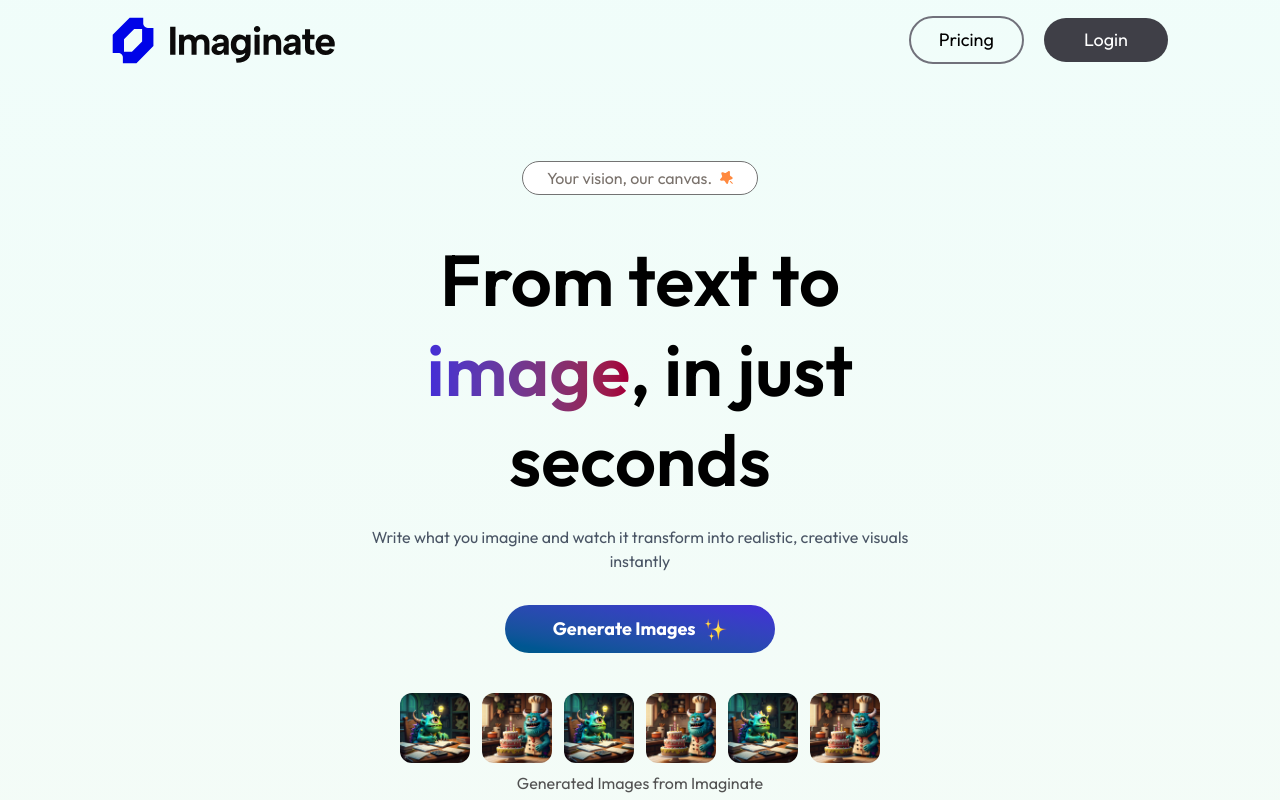
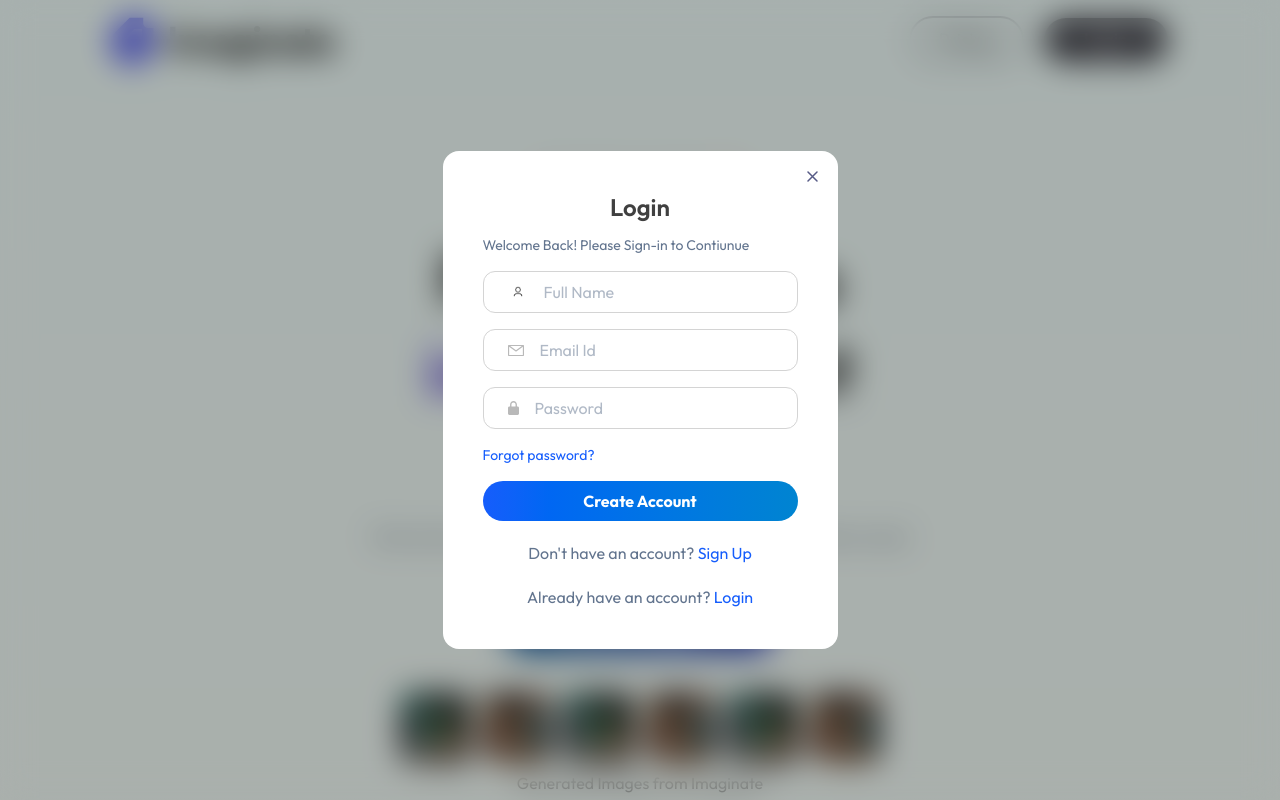
Before and after one commit to Rashmi-K-V/Imaginate, a React (Vite) app in the folder client/: page / in a window 1280 px wide. Shown: the top 800 px of the page. Built offline with nearby package versions, Linux system fonts and the light colour scheme.

Commit message:
Login page features added

```diff
--- a/client/src/App.jsx
+++ b/client/src/App.jsx
@@ -6,13 +6,14 @@ import Result from "./pages/Result";
 import BuyCredit from "./pages/BuyCredit";
 import NavBar from "./components/NavBar";
 import Footer from "./components/Footer";
+import Login from "./components/Login";
 
 const App = () => {
   return (
     <div className="px-4 sm:px-10 md:px-14 lg:px-28 min-h-screen  bg-gradient-to-b from-teal-50 to-orange-50 ">
       {/* Add Navigation */}
       <NavBar />
-
+      <Login />
       {/* Add Routing */}
       <Routes>
         <Route path="/" element={<Home />} /> {/*Home page route*/}
--- /dev/null
+++ b/client/src/components/Login.jsx
@@ -0,0 +1,81 @@
+import React from "react";
+import { assets } from "../assets/assets";
+import { useState } from "react";
+
+const Login = () => {
+  //State to manage switching between sign and sign up page
+
+  const [state, setState] = useState("Login");
+
+  return (
+    <div className="absolute top-0 left-0 right-0 bottom-0 backdrop-blur-lg z-10 bg-black/30 flex justify-center items-center">
+      <form className="relative bg-white p-10 rounded-2xl text-slate-500">
+        <h1 className="text-center text-2xl text-neutral-700 font-semibold">
+          {state}
+        </h1>
+        <p className="text-sm mt-3">
+          Welcome Back! Please Sign-in to Contiunue
+        </p>
+
+        {state !== "login" && (
+          <div className="border border-neutral-300 px-6  py-2 flex items-center gap-4 rounded-xl mt-4">
+            <img src={assets.profile_icon} width={20} alt="" />
+            <input
+              className="outline-none text-md"
+              type="text"
+              placeholder="Full Name"
+              id=""
+              required
+            />
+          </div>
+        )}
+
+        <div className="border border-neutral-300 px-6  py-2 flex items-center gap-4 rounded-xl mt-4">
+          <img src={assets.email_icon} alt="" />
+          <input
+            className="outline-none text-md"
+            type="email"
+            placeholder="Email Id"
+            id=""
+            required
+          />
+        </div>
+
+        <div className="border border-neutral-300 px-6 py-2 flex items-center gap-4 rounded-xl mt-4">
+          <img src={assets.lock_icon} alt="" />
+          <input
+            className="outline-none text-md"
+            type="password"
+            placeholder="Password"
+            id=""
+            required
+          />
+        </div>
+        <p className="text-sm text-blue-600 my-4 cursor-pointer">
+          Forgot password?
+        </p>
+        <button className="bg-gradient-to-l from-sky-600 to-blue-600  w-full text-white font-bold py-2 rounded-full ">
+          Create Account
+        </button>
+
+        <p className="mt-5 text-center">
+          Don't have an account?{" "}
+          <span className="text-blue-600 cursor-pointer">Sign Up</span>{" "}
+        </p>
+
+        <p className="mt-5 text-center">
+          Already have an account?{" "}
+          <span className="text-blue-600 cursor-pointer">Login</span>{" "}
+        </p>
+
+        <img
+          src={assets.cross_icon}
+          className="absolute top-5 right-5 cursor-pointer"
+          alt=""
+        />
+      </form>
+    </div>
+  );
+};
+
+export default Login;
```
